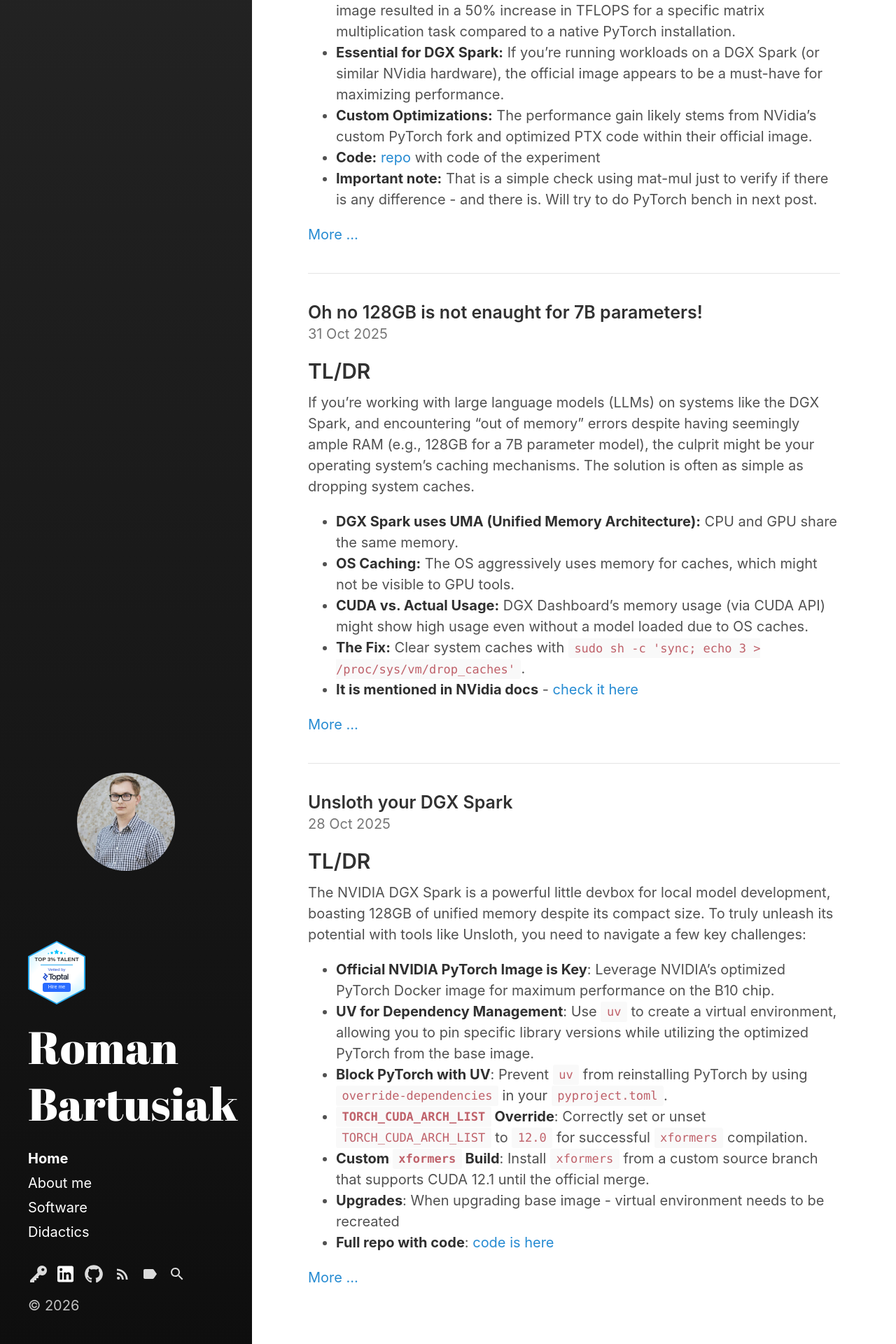
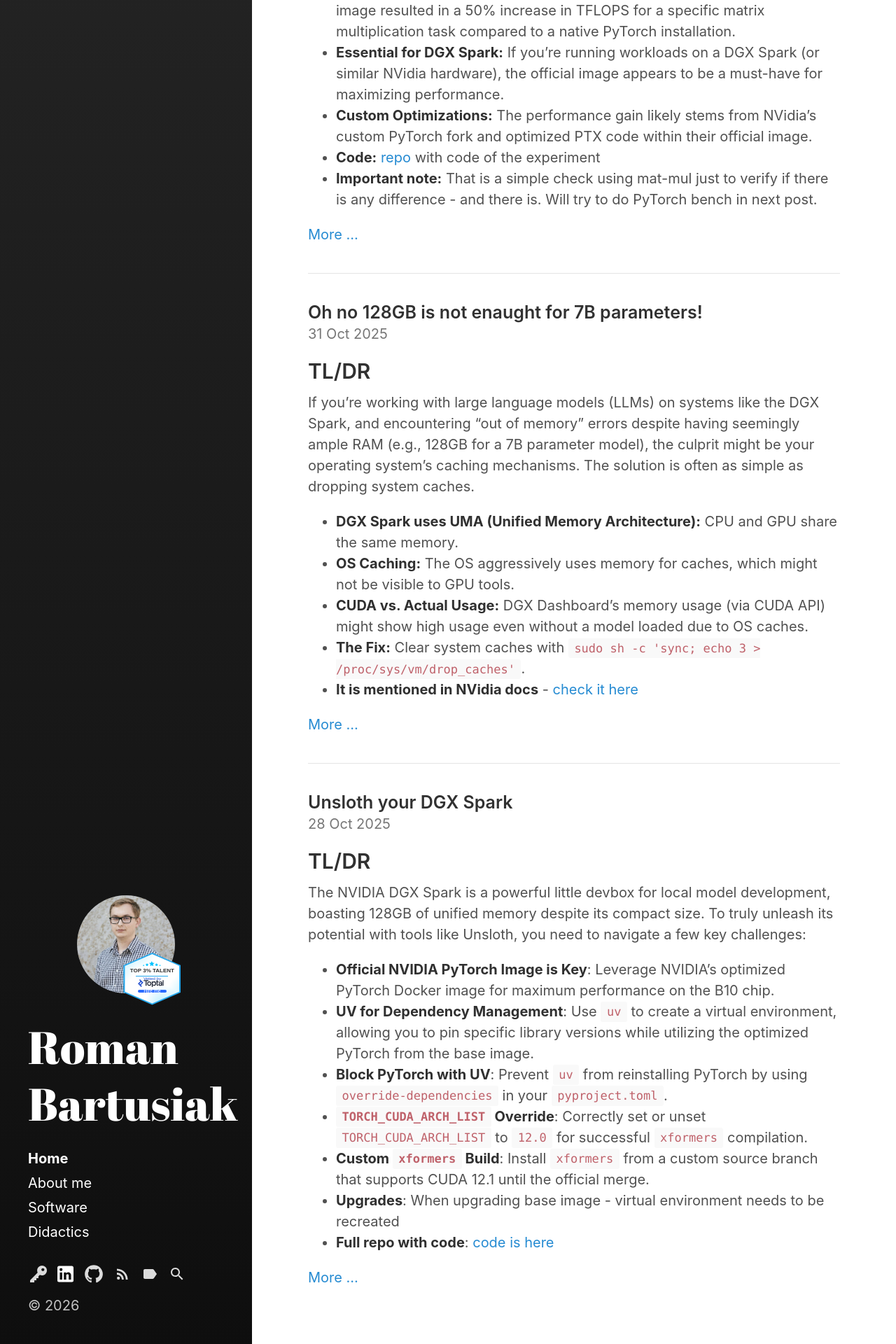
Before and after one commit to riomus/riomus.github.io, a Jekyll site: the page built from index.html, in a window 1280 px wide. Shown: the part 1486-3406 px from the top of the page at 70% size. Built offline with Jekyll 4.4.1, drawn with Linux system fonts in a browser that asks for light colours; some web fonts are replaced; the list of posts is cut into pages by our own code.

Commit message:
fix: use div for avatar-paragraph so badge div nests correctly

```diff
--- a/_includes/sidebar.html
+++ b/_includes/sidebar.html
@@ -2,12 +2,12 @@
   <header>
     <{% if page.layout == "index" %}h1{% else %}div{% endif %} class="site-title">
 
-      <p class="avatar-paragraph">
+      <div class="avatar-paragraph">
         <span class="avatar-wrap">
           <img src="{{ site.baseurl }}/assets/img/me.jpg" class="avatar"/>
           <span class="avatar-badge">{% include toptal-badge.html %}</span>
         </span>
-      </p>
+      </div>
       <a href="{{ site.baseurl }}/">
         {% unless page.url == "/" %}
           <span class="back-arrow icon">{% include svg/back-arrow.svg %}</span>
```
